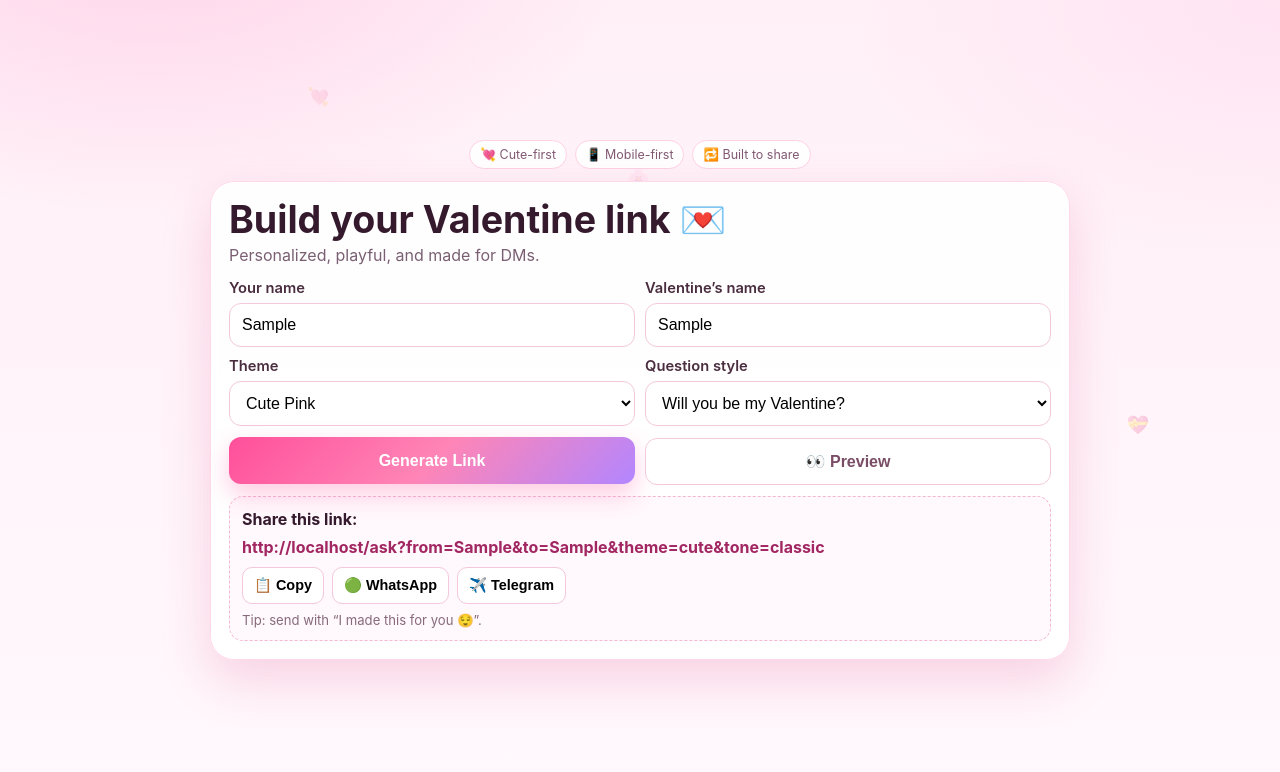
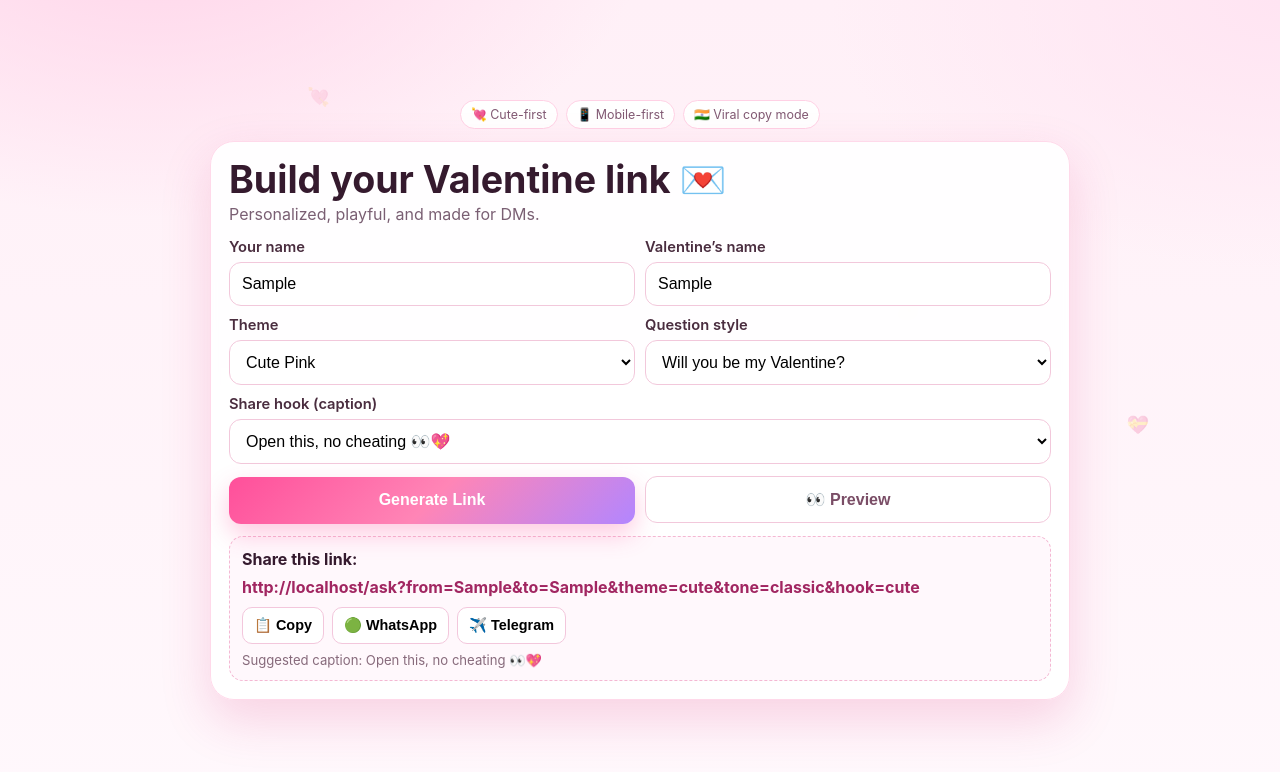
Before and after one commit to bnishit/valentine-link-app, a website: page index.html in a window 1280 px wide. Both pictures are taken after typing "Sample", "Sample" into the empty fields and a click on the button "Generate Link". Drawn offline with Linux system fonts and the light colour scheme.

Commit message:
Viral India pass: cutesy palette, hook captions, reply-challenge loop, preview+No flow intact

```diff
--- a/index.html
+++ b/index.html
@@ -5,20 +5,17 @@
   <meta name="viewport" content="width=device-width, initial-scale=1.0" />
   <title>Valentine Link Builder 💘</title>
   <meta name="description" content="Create a fun Valentine link in seconds" />
+  <meta property="og:title" content="Make a cute Valentine link 💘" />
+  <meta property="og:description" content="Build, preview, and share in under 15 seconds." />
   <style>
     :root{--pink:#ff4f9a;--pink2:#ff85b6;--lav:#b286ff;--txt:#351a2e;--muted:#7a5f73}
     *{box-sizing:border-box}
     body{margin:0;min-height:100svh;padding:16px;font-family:Inter,system-ui,-apple-system,Segoe UI,Roboto,sans-serif;color:var(--txt);
-      background:
-      radial-gradient(900px 540px at 12% -10%, #ffd4e9 0%, transparent 55%),
-      radial-gradient(900px 540px at 100% 0, #ffe4f2 0%, transparent 50%),
-      linear-gradient(180deg,#fff0f7,#fff8fc);
-      display:grid;place-items:center;overflow-x:hidden}
+      background:radial-gradient(900px 540px at 12% -10%, #ffd4e9 0%, transparent 55%),radial-gradient(900px 540px at 100% 0, #ffe4f2 0%, transparent 50%),linear-gradient(180deg,#fff0f7,#fff8fc);display:grid;place-items:center;overflow-x:hidden}
     .float{position:fixed;inset:0;pointer-events:none;opacity:.35}
     .float span{position:absolute;font-size:18px;animation:up 10s linear infinite}
     .float span:nth-child(1){left:7%;top:90%}.float span:nth-child(2){left:24%;top:95%;animation-delay:1.2s}.float span:nth-child(3){left:49%;top:92%;animation-delay:2.3s}.float span:nth-child(4){left:70%;top:93%;animation-delay:3.6s}.float span:nth-child(5){left:88%;top:94%;animation-delay:4.7s}
     @keyframes up{to{transform:translateY(-120vh);opacity:.1}}
-
     .wrap{width:min(860px,100%)}
     .top{display:flex;gap:8px;justify-content:center;flex-wrap:wrap;margin-bottom:12px}
     .chip{padding:6px 10px;border-radius:999px;font-size:.78rem;background:#fff;border:1px solid #ffd1e5;color:#815973}
@@ -48,7 +45,7 @@
     <div class="top">
       <span class="chip">💘 Cute-first</span>
       <span class="chip">📱 Mobile-first</span>
-      <span class="chip">🔁 Built to share</span>
+      <span class="chip">🇮🇳 Viral copy mode</span>
     </div>
 
     <main class="card">
@@ -81,6 +78,14 @@
             </select>
           </label>
         </div>
+
+        <label>Share hook (caption)
+          <select id="hook">
+            <option value="cute">Open this, no cheating 👀💖</option>
+            <option value="filmy">Aaj answer dena padega 😌🌹</option>
+            <option value="meme">Warning: impossible question ahead 😂</option>
+          </select>
+        </label>
       </div>
 
       <div class="btnRow">
@@ -96,36 +101,42 @@
           <button class="sbtn" id="wa">🟢 WhatsApp</button>
           <button class="sbtn" id="tg">✈️ Telegram</button>
         </div>
-        <div class="hint">Tip: send with “I made this for you 😌”.</div>
+        <div class="hint" id="hint">Tip: send with “I made this for you 😌”.</div>
       </div>
     </main>
   </div>
 
 <script>
 const $=(id)=>document.getElementById(id);
-const fromEl=$('from'),toEl=$('to'),themeEl=$('theme'),toneEl=$('tone');
-const out=$('out'),urlEl=$('url'),copyBtn=$('copy'),waBtn=$('wa'),tgBtn=$('tg');
+const fromEl=$('from'),toEl=$('to'),themeEl=$('theme'),toneEl=$('tone'),hookEl=$('hook');
+const out=$('out'),urlEl=$('url'),copyBtn=$('copy'),waBtn=$('wa'),tgBtn=$('tg'),hint=$('hint');
 let link='';
 const enc=v=>encodeURIComponent((v||'').trim().slice(0,40));
 
 function buildLink(){
   const from=enc(fromEl.value||'Someone');
   const to=enc(toEl.value||'You');
-  const theme=enc(themeEl.value);
-  const tone=enc(toneEl.value);
-  return `${location.origin}${location.pathname.replace(/index\.html$/,'')}ask?from=${from}&to=${to}&theme=${theme}&tone=${tone}`;
+  return `${location.origin}${location.pathname.replace(/index\.html$/,'')}ask?from=${from}&to=${to}&theme=${enc(themeEl.value)}&tone=${enc(toneEl.value)}&hook=${enc(hookEl.value)}`;
+}
+function hookText(){
+  return {
+    cute:'Open this, no cheating 👀💖',
+    filmy:'Aaj answer dena padega 😌🌹',
+    meme:'Warning: impossible question ahead 😂'
+  }[hookEl.value] || 'Open this 💘';
 }
 
 $('gen').addEventListener('click',()=>{
   link=buildLink();
   urlEl.href=link; urlEl.textContent=link;
   out.style.display='block';
+  hint.textContent=`Suggested caption: ${hookText()}`;
   out.scrollIntoView({behavior:'smooth',block:'nearest'});
 });
 $('preview').addEventListener('click',()=>{ window.open(buildLink(),'_blank'); });
 copyBtn.addEventListener('click',async()=>{ if(!link) return; try{await navigator.clipboard.writeText(link);copyBtn.textContent='✅ Copied';setTimeout(()=>copyBtn.textContent='📋 Copy',1400);}catch{} });
-waBtn.addEventListener('click',()=>{ if(link) window.open(`https://wa.me/?text=${encodeURIComponent('Open this 💘 '+link)}`,'_blank'); });
-tgBtn.addEventListener('click',()=>{ if(link) window.open(`https://t.me/share/url?url=${encodeURIComponent(link)}&text=${encodeURIComponent('Open this 💘')}`,'_blank'); });
+waBtn.addEventListener('click',()=>{ if(link) window.open(`https://wa.me/?text=${encodeURIComponent(hookText()+' '+link)}`,'_blank'); });
+tgBtn.addEventListener('click',()=>{ if(link) window.open(`https://t.me/share/url?url=${encodeURIComponent(link)}&text=${encodeURIComponent(hookText())}`,'_blank'); });
 </script>
 </body>
 </html>
```
Also changed, not shown: ask.html (+15 -9 lines).
